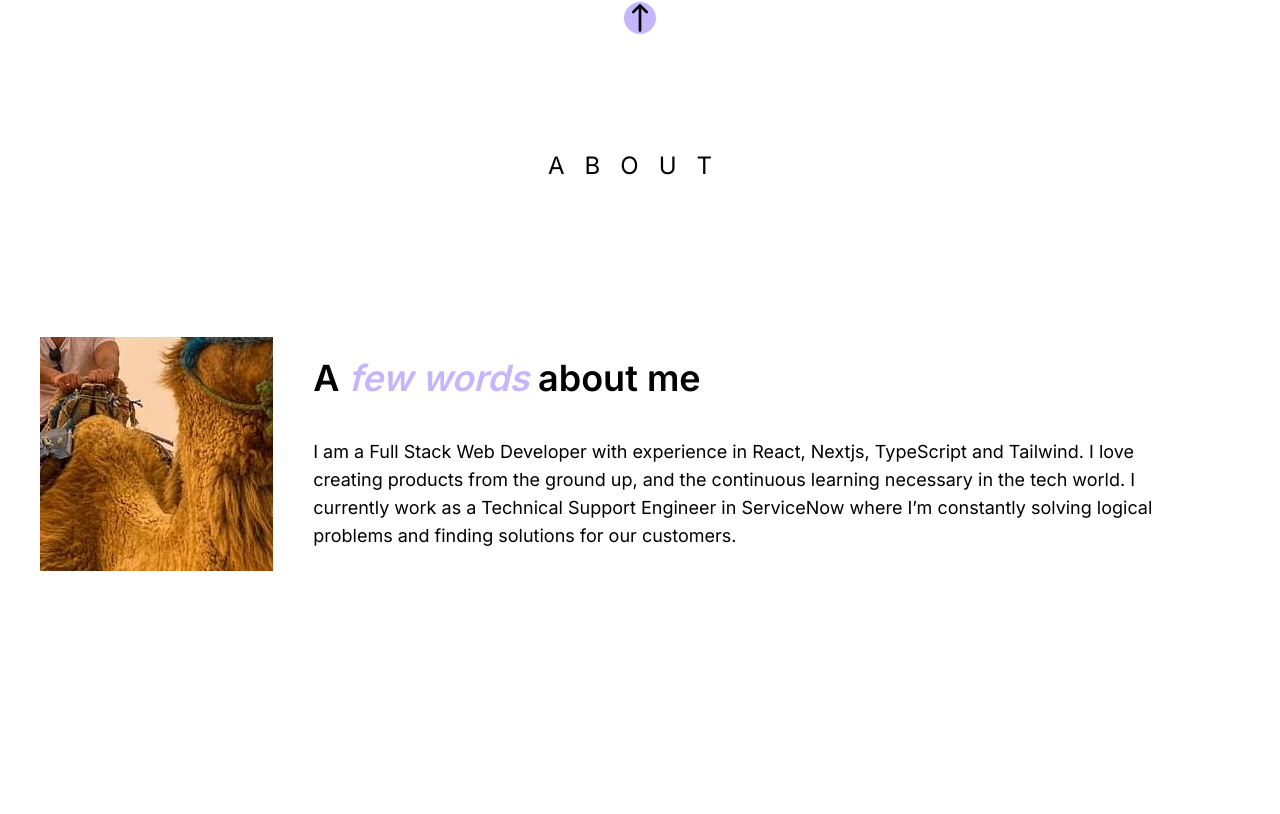
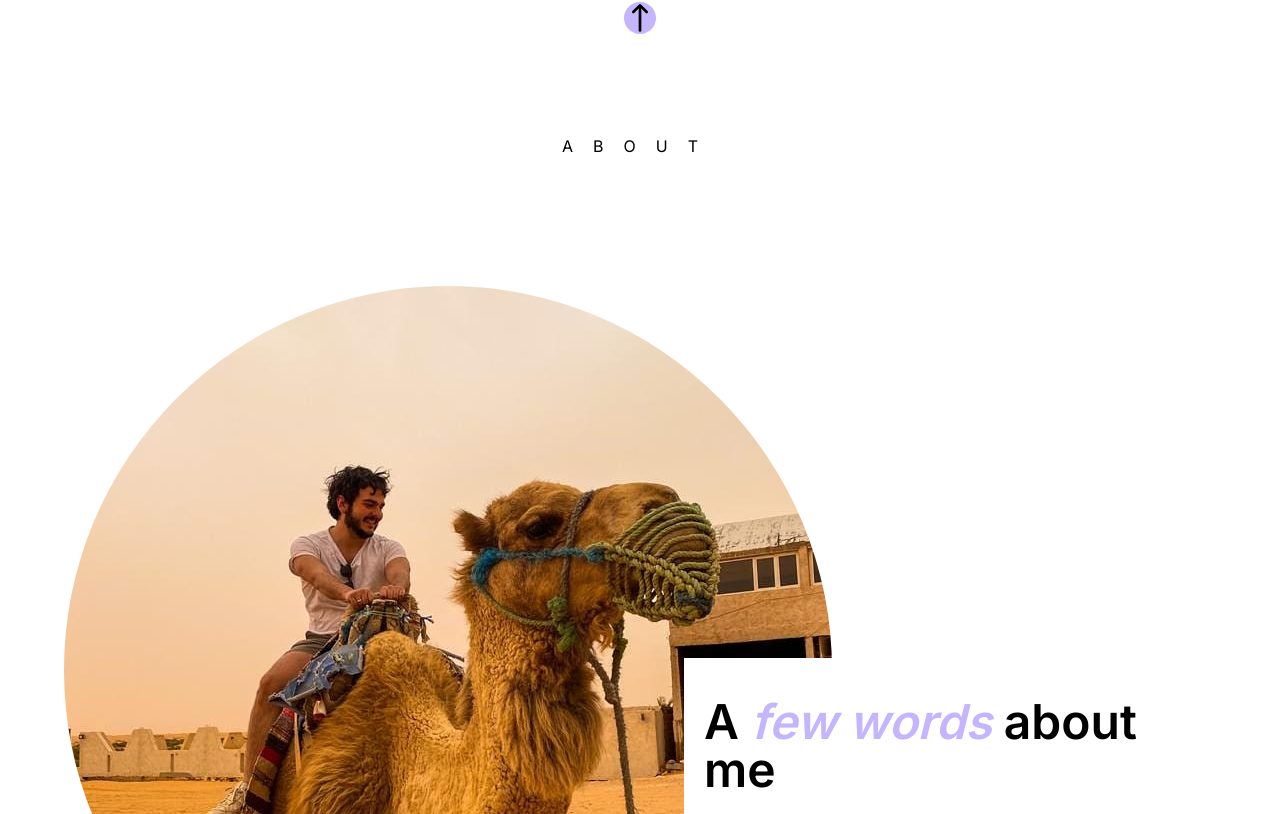
Before and after one commit to frodri13/Fabio-Rodriguez.Porfolio, a Next.js app: page / in a window 1280 px wide. Shown: the part 746-1560 px from the top of the page. Built offline with nearby package versions, Linux system fonts and the light colour scheme.

Commit message:
styling done for intro

```diff
--- a/components/Intro.tsx
+++ b/components/Intro.tsx
@@ -5,17 +5,10 @@ import camel from "../public/assets/camel.jpeg"
 
 export default function Intro(){
     return(
-        <motion.div
-            initial={{opacity: 0}}
-            whileInView={{opacity: 1}}
-            transition={{duration: 1.5}}
+        <div>
+            <h3 className="uppercase tracking-[20px] text-center top-24 pt-20">About</h3>
 
-            className="flex flex-col relative h-screen text-center md:text-left md:flex-row px-10 justify-evenly
-                 mx-auto items-center max-w-7xl">
-
-                <h3 className="absolute top-24 uppercase tracking-[20px] text-2xl">About</h3>
-
-                <motion.div
+             <motion.div
                     initial={{
                     x:-200,
                     opacity: 0,
@@ -25,29 +18,31 @@ export default function Intro(){
                 }}
                     whileInView={{opacity: 1, x: 0}}
                     viewport={{once: true}}
+                    className="relative container flex flex-col max-w-6xl
+                    mx-auto my-32 px-6 md:flex-row md:px-0"
            >
-           {/* "mb-20 md:mb-0 flex-shrink-0 h-56 w-56
-                    rounded-full object-cover
-                    md:rounded-lg md:w-64 md:h-95 xl:h-[600px] xl:w-[500px]
-                    " */}
+
                 <Image
                     src={camel}
                     alt="Profile picture of Fabio Rodriguez"
-                    className="object-none"
+                    className="rounded-full max-h-md object-contain"
                 />
-           </motion.div>
 
-            <div className="space-y-10 px-0 md:px-10">
-                <h4 className="text-4xl font-semibold">
+                <div className="bottom-0 pr-0 md:absolute md:right-0
+                md:py-10 md:pl-5 bg-white dark:bg-[rgb(36,36,36)]">
+                <h4 className="text-4xl font-semibold max-w-lg mt-10
+                mb-6 text-center md:text-5xl md:mt-0 md:text-left">
                     A <span className="italic dark:text-orange-300 text-violet-300">few words</span> about me
                 </h4>
-                <p className="text-lg">
+                <p className="text-lg max-w-md text-center md:text-left">
                     I am a Full Stack Web Developer with experience in React, Nextjs, TypeScript and Tailwind.
                     I love creating products from the ground up, and the continuous learning necessary in the tech world.
                     I currently work as a Technical Support Engineer in ServiceNow where I’m constantly solving logical
                     problems and finding solutions for our customers.
                 </p>
             </div>
-        </motion.div>
+           </motion.div>
+        </div>
+
     )
 }
```
